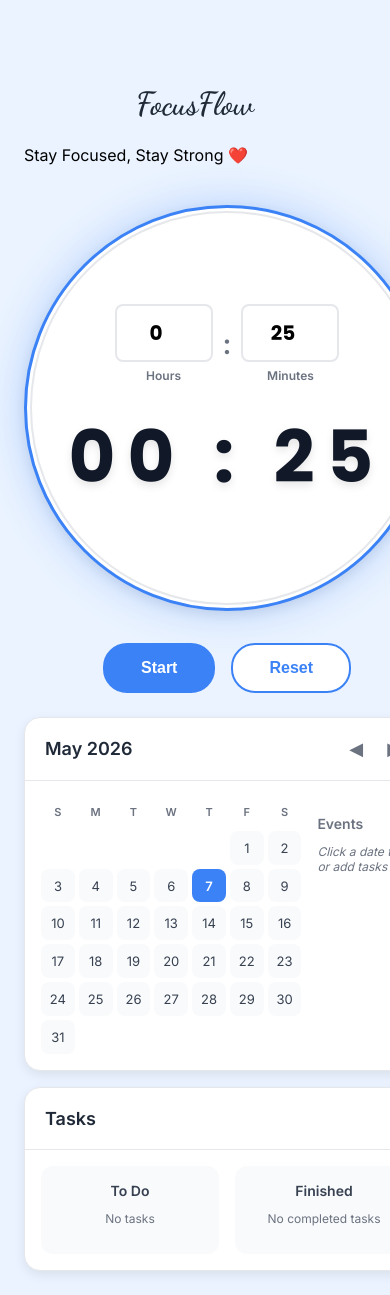
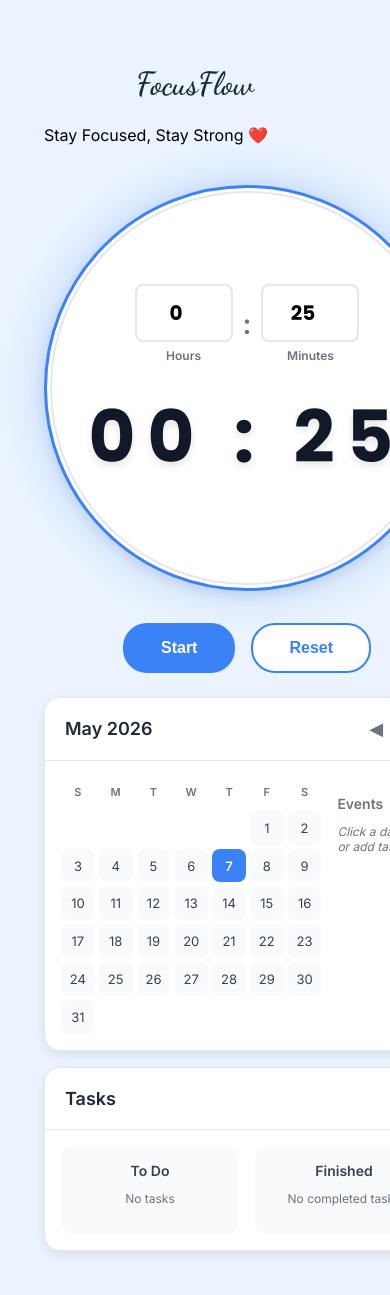
Before and after one commit to Zayedtasnim7/csc299-project, a Flask app: page / in a window 390 px wide; the page is wider, and only the part inside the window is pictured. Run offline with Flask 3, Linux system fonts and the light colour scheme.

Commit message:
Fix mobile centering

```diff
--- a/static/style.css
+++ b/static/style.css
@@ -6,5 +6,9 @@ body {
 }
 
 .container {
-    padding-top: 40px;
+    width: 100%;
+    max-width: 1000px;
+    margin: 0 auto;
+    padding: 20px;
+    box-sizing: border-box;
 }
```
